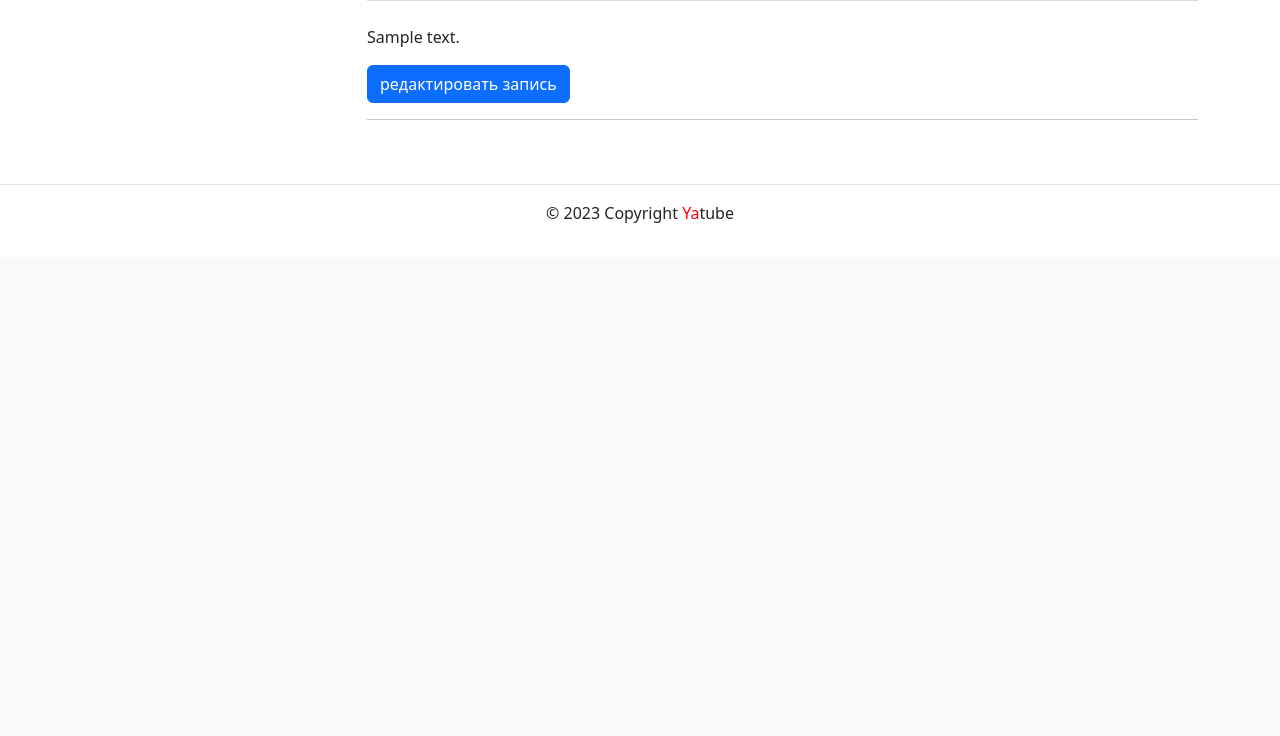
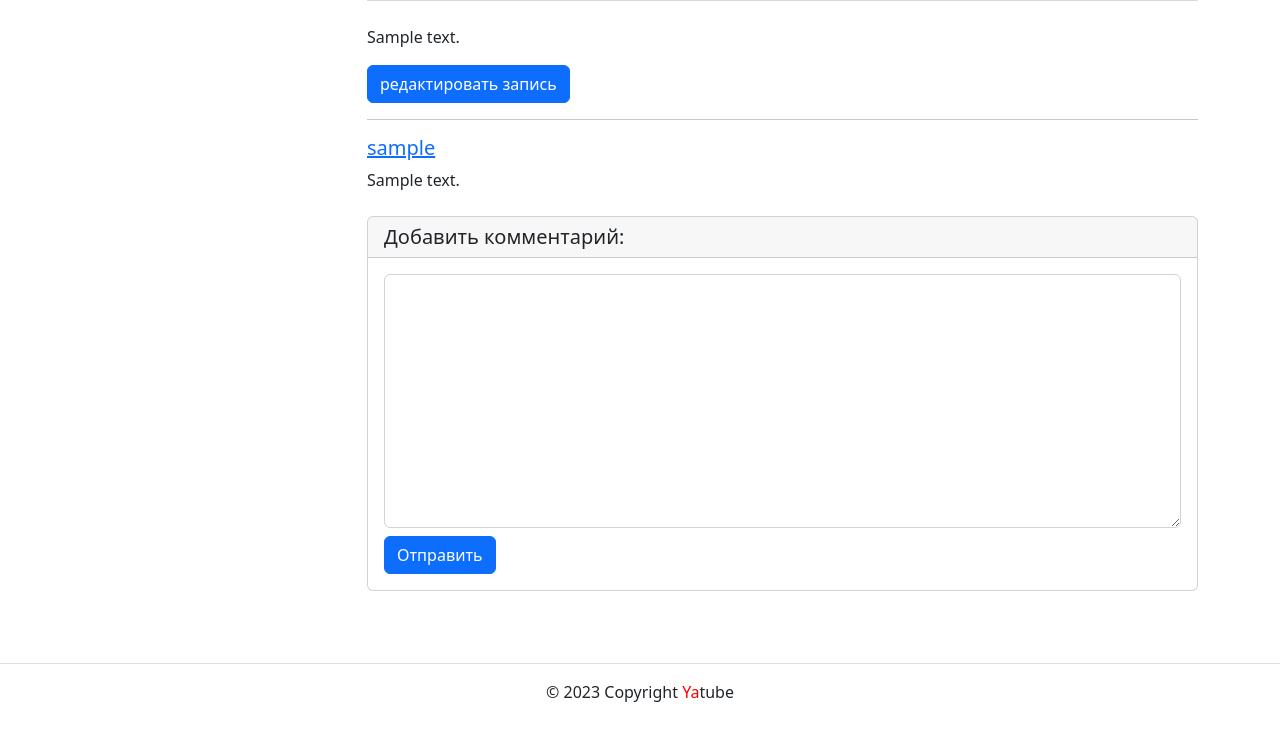
Before and after one commit to NailsRumford/hw04_tests, a Django app: page /posts/1/ in a window 1280 px wide. Shown: the part 774-1510 px from the top of the page. Before the commit the page ends 997 px from the top, so only its background shows below. Run offline with Django 3.2, Linux system fonts and the light colour scheme; a user stored in the database is signed in; tables that the repository leaves empty hold one stand-in row (values such as "Sample post"); grey boxes marked "Sample" are stand-in pictures; some libraries are stand-ins or nearby versions.

Commit message:
add comment

```diff
--- a/yatube/posts/forms.py
+++ b/yatube/posts/forms.py
@@ -1,6 +1,6 @@
 from django import forms
 
-from .models import Post
+from .models import Post, Comment
 
 
 class PostForm (forms.ModelForm):
@@ -12,3 +12,8 @@ class PostForm (forms.ModelForm):
     class Meta:
         model = Post
         fields = ('text', 'group', 'image')
+
+class CommentsForm (forms.ModelForm):
+    class Meta:
+        model= Comment
+        fields = ('text',)
--- a/yatube/posts/models.py
+++ b/yatube/posts/models.py
@@ -72,3 +72,26 @@ class Post(models.Model):
 
     def __str__(self) -> str:
         return f'{self.text[:15]}'
+
+
+class Comment(models.Model):
+    post = models.ForeignKey(
+        Post,
+        on_delete=models.CASCADE,
+        related_name='comments',
+        verbose_name='Пост'
+    )
+    author = models.ForeignKey(
+        User,
+        on_delete=models.CASCADE,
+        related_name='comments',
+        verbose_name='Автор',
+    )
+    text = models.TextField(
+        verbose_name='Текст поста',
+        help_text='Введите текст поста'
+    )
+    created = models.DateTimeField(
+        verbose_name='Дата создания',
+        auto_now_add=True,
+    )
--- a/yatube/posts/urls.py
+++ b/yatube/posts/urls.py
@@ -10,5 +10,6 @@ urlpatterns = [
     path('profile/<str:username>/', views.profile, name='profile'),
     path('posts/<int:post_id>/', views.post_detail, name='post_detail'),
     path('create/', views.post_create, name='post_create'),
-    path('posts/<int:post_id>/edit/', views.post_edit, name='post_edit')
+    path('posts/<int:post_id>/edit/', views.post_edit, name='post_edit'),
+    path('posts/<int:post_id>/comment/', views.add_comment, name='add_comment',)
 ]
--- a/yatube/posts/views.py
+++ b/yatube/posts/views.py
@@ -4,8 +4,8 @@ from core.utils import paginator
 from django.shortcuts import get_object_or_404, redirect, render
 
 
-from .forms import PostForm
-from .models import Group, Post
+from .forms import PostForm, CommentsForm
+from .models import Group, Post, Comment
 
 
 User = get_user_model()
@@ -50,10 +50,13 @@ def profile(request, username):
 def post_detail(request, post_id):
     """ Возвращает страницу поста """
     post = get_object_or_404(Post, pk=post_id)
+    comments = Comment.objects.filter(post = post)
+    comment_form = CommentsForm()
     context = {'post': post,
+               'comments':comments,
+               'comment_form':comment_form,
                }
     return render(request, 'posts/post_detail.html', context)
-
 
 @login_required
 def post_create(request):
@@ -93,3 +96,14 @@ def post_edit(request, post_id):
         'post': post,
     }
     return render(request, template_create, context)
+
+@login_required
+def add_comment(request, post_id):
+    post =Post.objects.get(id=post_id)
+    form = CommentsForm(request.POST or None)
+    if form.is_valid():
+        comment = form.save(commit=False)
+        comment.author = request.user
+        comment.post = post
+        comment.save()
+    return redirect('posts:post_detail', post_id=post_id)
--- /dev/null
+++ b/yatube/templates/includes/add_comment.html
@@ -0,0 +1,16 @@
+{% load user_filters %}
+
+{% if user.is_authenticated %}
+  <div class="card my-4">
+    <h5 class="card-header">Добавить комментарий:</h5>
+    <div class="card-body">
+      <form method="post" action="{% url 'posts:add_comment' post.id %}">
+        {% csrf_token %}
+        <div class="form-group mb-2">
+          {{ comment_form.text|addclass:"form-control" }}
+        </div>
+        <button type="submit" class="btn btn-primary">Отправить</button>
+      </form>
+    </div>
+  </div>
+{% endif %}
--- /dev/null
+++ b/yatube/templates/includes/comments.html
@@ -0,0 +1,14 @@
+{% for comment in comments %}
+  <div class="media mb-4">
+    <div class="media-body">
+      <h5 class="mt-0">
+        <a href="{% url 'posts:profile' comment.author.username %}">
+          {{ comment.author.username }}
+        </a>
+      </h5>
+      <p>
+        {{ comment.text }}
+      </p>
+    </div>
+  </div>
+{% endfor %}
--- a/yatube/templates/posts/group_list.html
+++ b/yatube/templates/posts/group_list.html
@@ -6,7 +6,7 @@
   <h1>{{ group.title }}</h1>
   <p>{{ group.description|linebreaks }}</p>
   {% for post in page_obj %}
-    {% include 'includes/post.html' with  show_author_link=True %}
+    {% include 'includes/post.html' with  show_author_link=True show_deteil=True%}
   {% endfor %}
   {% include 'posts/includes/paginator.html' %}
 {% endblock %}
--- a/yatube/templates/posts/post_detail.html
+++ b/yatube/templates/posts/post_detail.html
@@ -34,6 +34,8 @@
     </aside>
     <article class="col-12 col-md-9">
      {% include 'includes/post.html' with show_edit=True %}
+     {% include 'includes/comments.html' %}
+     {% include 'includes/add_comment.html'%}
     </article>
   </div>
 {% endblock%}
--- a/yatube/templates/posts/profile.html
+++ b/yatube/templates/posts/profile.html
@@ -6,7 +6,7 @@
   <h1>Все посты пользователя {{ author.get_full_name }} </h1>
   <h3>Всего постов: {{ author.posts.count }}</h3>
 {% for post in page_obj %}
-  {% include 'includes/post.html' with show_link=True %}
+  {% include 'includes/post.html' with show_link=True show_deteil=True%}
 {% endfor%}
 {% include 'posts/includes/paginator.html' %}
 {% endblock %}
```
Also changed, not shown: yatube/posts/migrations/0003_comment.py (added), yatube/posts/migrations/0004_auto_20230208_2031.py (added), yatube/templates/includes/post.html (line endings or trailing spaces).
